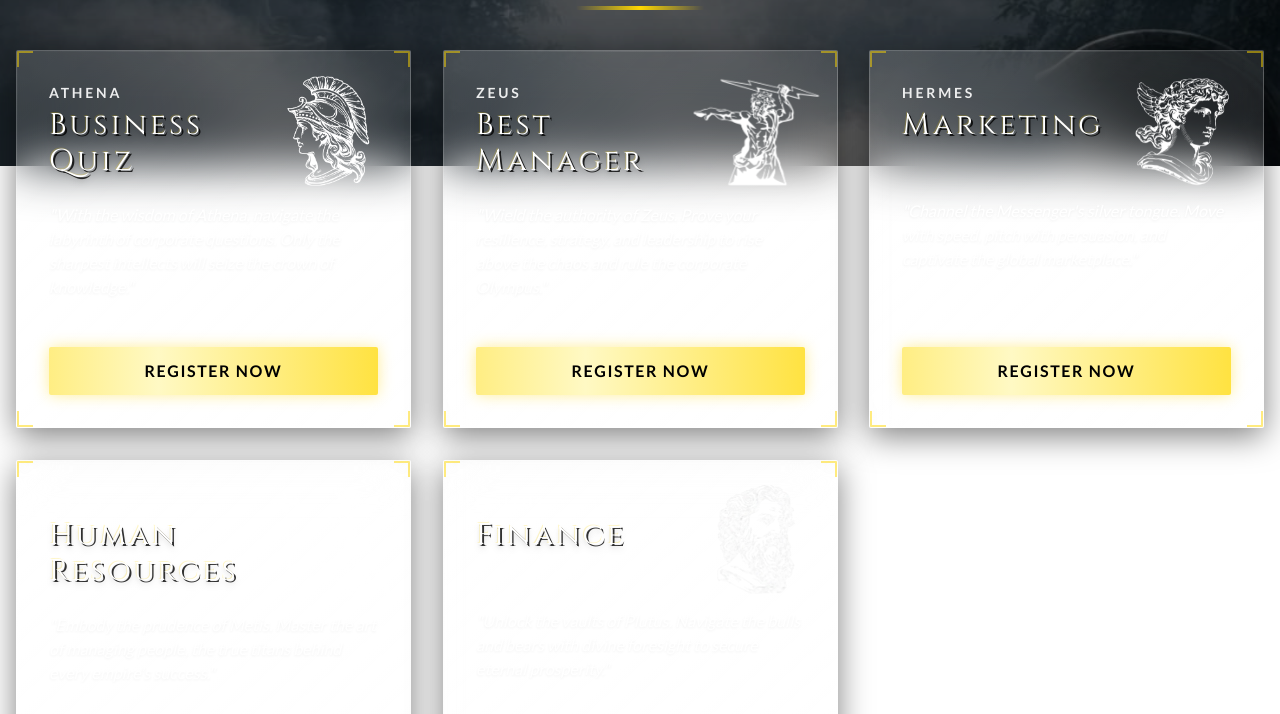
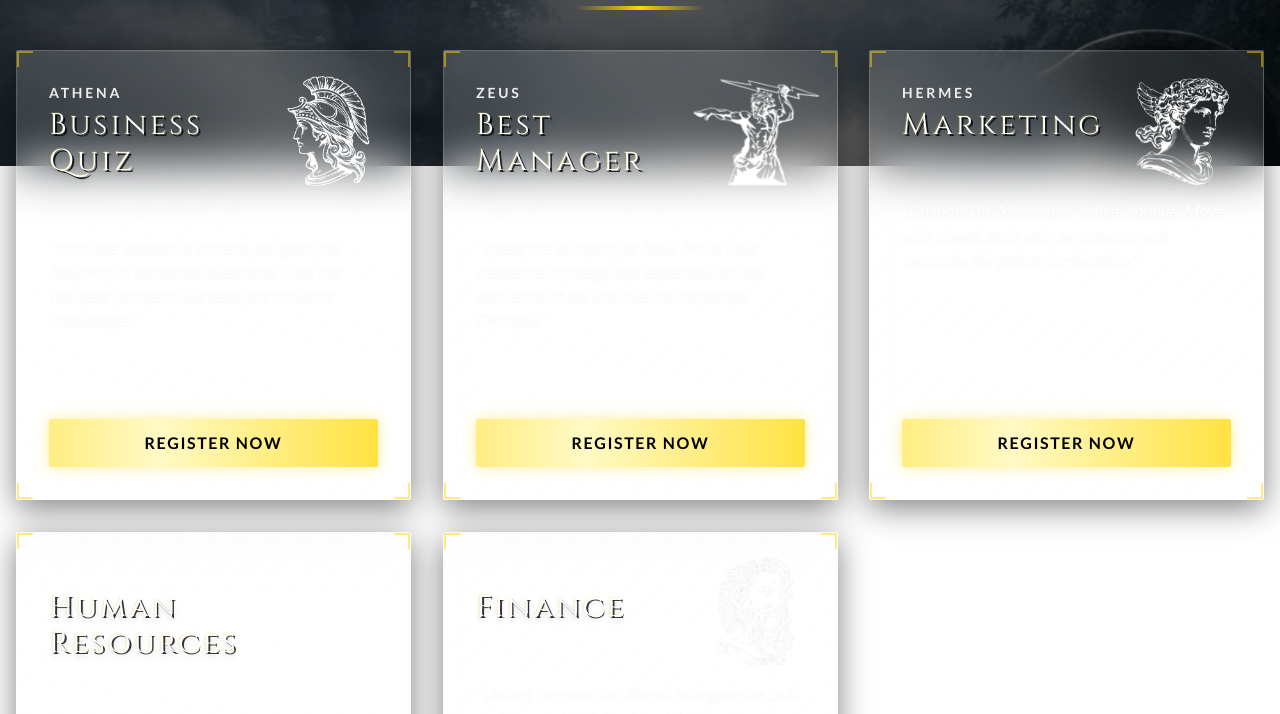
Before and after one commit to Prateek7654/pegasus-deploy-, a plain HTML site: page index.html in a window 1280 px wide. Shown: the part 634-1348 px from the top of the page. Drawn offline with nearby package versions, Linux system fonts and the light colour scheme.

Commit message:
Update index.html

```diff
--- a/index.html
+++ b/index.html
@@ -388,7 +388,8 @@
 
                 // Logic to push description down for single-word titles (Marketing/Finance) to fill space/avoid overlap
                 const isSingleWord = title === 'Marketing' || title === 'Finance';
-            const descStyle = isSingleWord ? 'mt-8' : '';
+                // Applied spacing to all cards to ensuring consistent layout and fix overlap issues on mobile for all event types
+                const descStyle = 'mt-8';
 
                 // MODIFIED: Image is always fully opaque (opacity-100) instead of brightening on hover
                 const imageElement = isImage
@@ -402,8 +403,9 @@
                 const titlePadding = isImage ? 'pr-24' : '';
 
                 // Optimization: Changed backdrop-blur-2xl to backdrop-blur-xl and added transform-gpu + will-change-transform
+                // Added min-h-[350px] md:min-h-[450px] to enforce consistent height across rows
                 return `
-                <div style="animation-delay: ${index * 100}ms" onclick="toggleCard(this)" class="card-enter premium-card group cursor-pointer bg-gradient-to-br from-white/15 to-white/5 backdrop-blur-xl p-5 md:p-8 rounded-sm border border-white/20 hover:border-[#FFD700] transition-all duration-500 hover:-translate-y-2 active:scale-95 relative overflow-hidden flex flex-col h-full shadow-[0_8px_32px_0_rgba(0,0,0,0.5)] hover:shadow-[0_0_30px_rgba(255,215,0,0.15)] transform-gpu will-change-transform">
+                    <div style="animation-delay: ${index * 100}ms" onclick="toggleCard(this)" class="card-enter premium-card group cursor-pointer bg-gradient-to-br from-white/15 to-white/5 backdrop-blur-xl p-5 md:p-8 rounded-sm border border-white/20 hover:border-[#FFD700] transition-all duration-500 hover:-translate-y-2 active:scale-95 relative overflow-hidden flex flex-col h-full min-h-[350px] md:min-h-[450px] shadow-[0_8px_32px_0_rgba(0,0,0,0.5)] hover:shadow-[0_0_30px_rgba(255,215,0,0.15)] transform-gpu will-change-transform">
 
                         ${imageElement}
 
```
Lines whose indentation alone changed are shown as unchanged.
